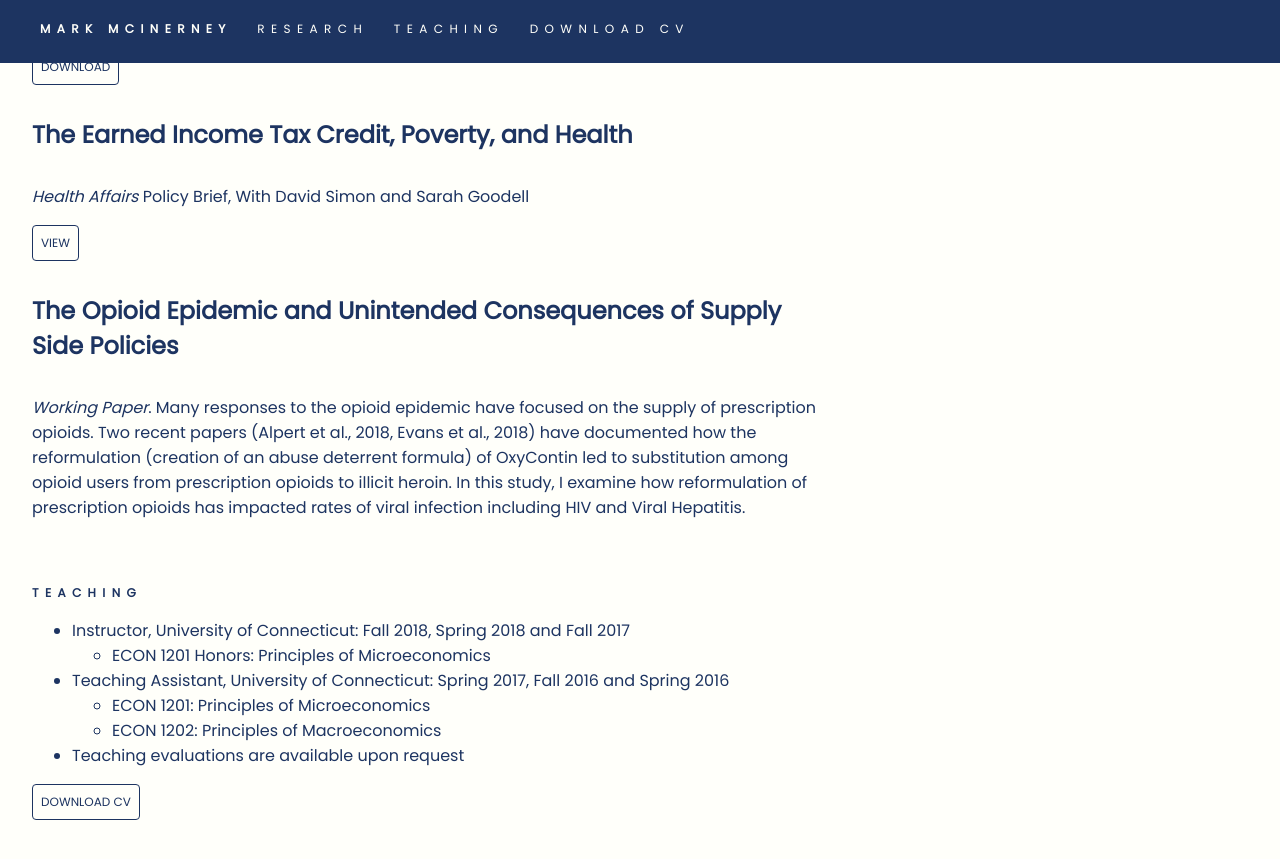
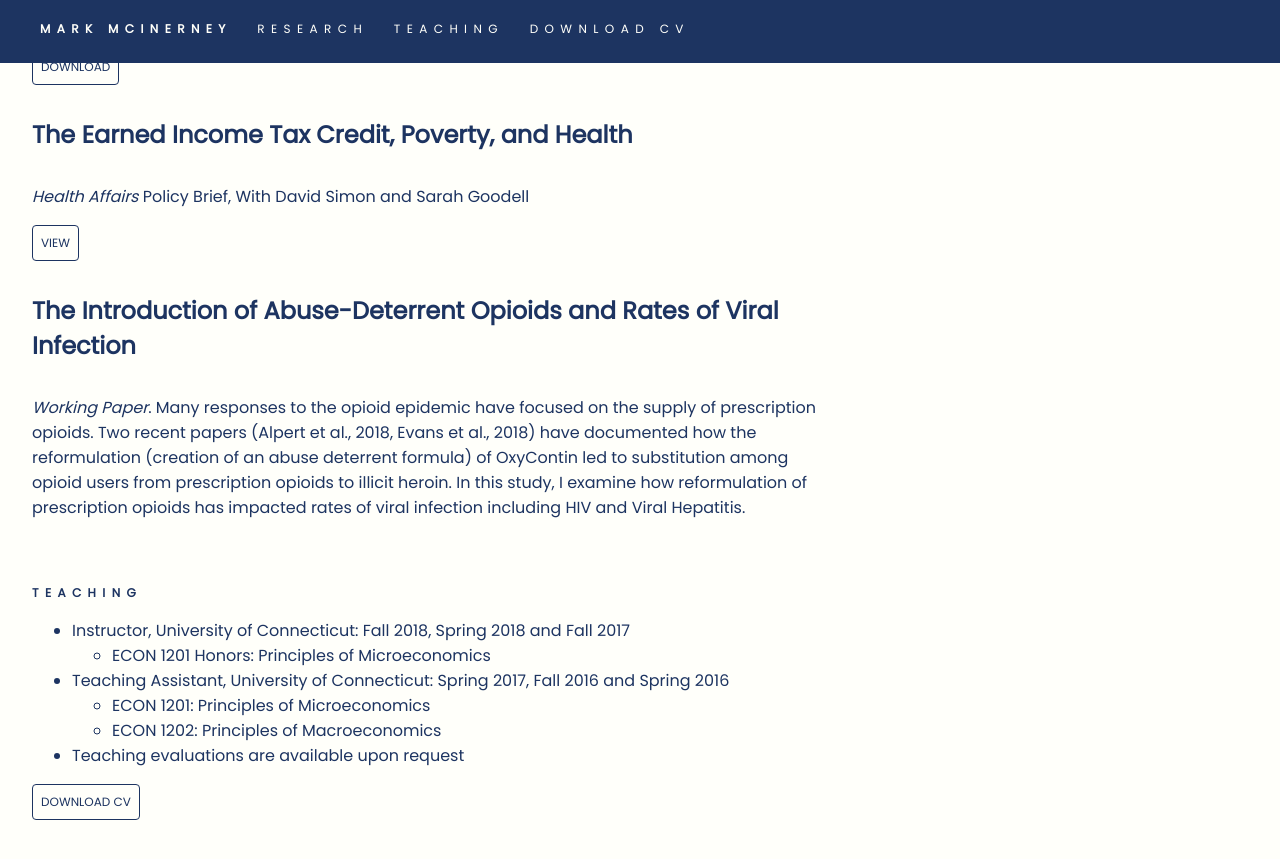
Before and after one commit to mattmotel/markmcinerney, a Jekyll site: the page built from index.md, in a window 1280 px wide and 900 px high, scrolled down 1133 px. Shown: the top 859 px of the window. Built offline with Jekyll 4.4.1, drawn with Linux system fonts in a browser that asks for light colours.

Commit message:
Updated The Opioid Epidemic And Unintended Consequences Of Supply Side Policies

```diff
--- a/_posts/2018-11-19-the-opioid-epidemic-and-unintended-consequences-of-supply-side-policies.markdown
+++ b/_posts/2018-11-19-the-opioid-epidemic-and-unintended-consequences-of-supply-side-policies.markdown
@@ -1,7 +1,5 @@
 ---
-title: |-
-  The Opioid Epidemic and Unintended Consequences of Supply Side
-  Policies
+title: The Introduction of Abuse-Deterrent Opioids and Rates of Viral Infection
 date: 2018-11-19 18:05:00 Z
 order: 4
 ---
```
